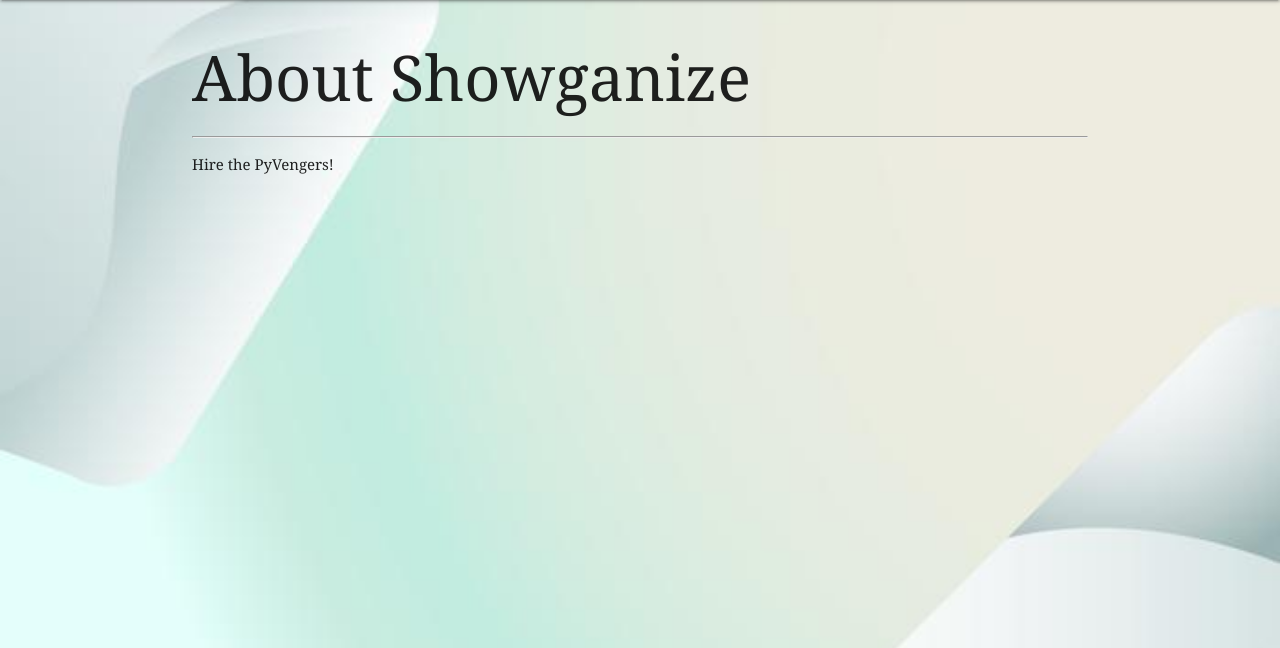
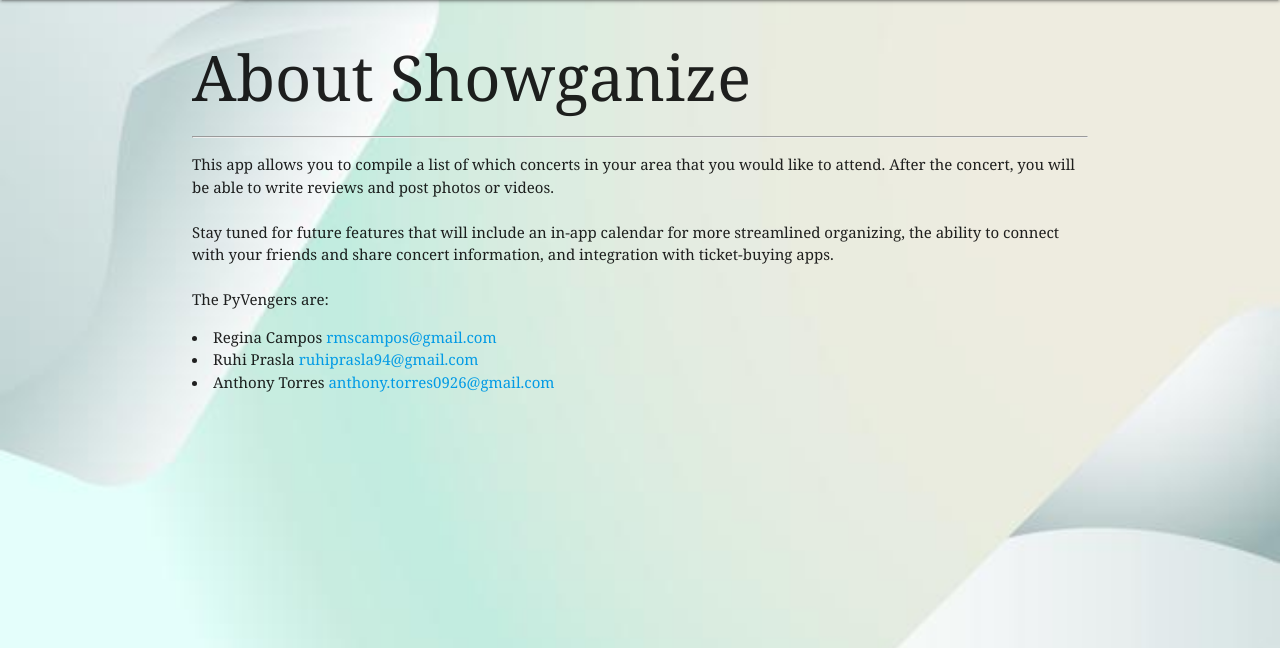
Before and after one commit to rmscampos/pyvengersunit3, a Django app: page /about/ in a window 1280 px wide. Shown: the part 64-712 px from the top of the page. Run offline with Django 3.2, Linux system fonts and the light colour scheme.

Commit message:
added app info in about.html

```diff
--- a/main_app/templates/about.html
+++ b/main_app/templates/about.html
@@ -3,6 +3,16 @@
 {% block content %}
 <h1>About Showganize</h1>
 <hr />
-<p>Hire the PyVengers!</p>
+<p>
+    This app allows you to compile a list of which concerts in your area that you would like to attend. After the concert, you will be able to write reviews and post photos or videos.
+<br><br>
+    Stay tuned for future features that will include an in-app calendar for more streamlined organizing, the ability to connect with your friends and share concert information, and integration with ticket-buying apps.
+
+<br><br>
+    The PyVengers are:
+<li>Regina Campos <a>rmscampos@gmail.com</a></li>
+<li>Ruhi Prasla <a>ruhiprasla94@gmail.com</a></li>
+<li>Anthony Torres <a>anthony.torres0926@gmail.com</a></li>
+</p>
 
 {% endblock %}
```
